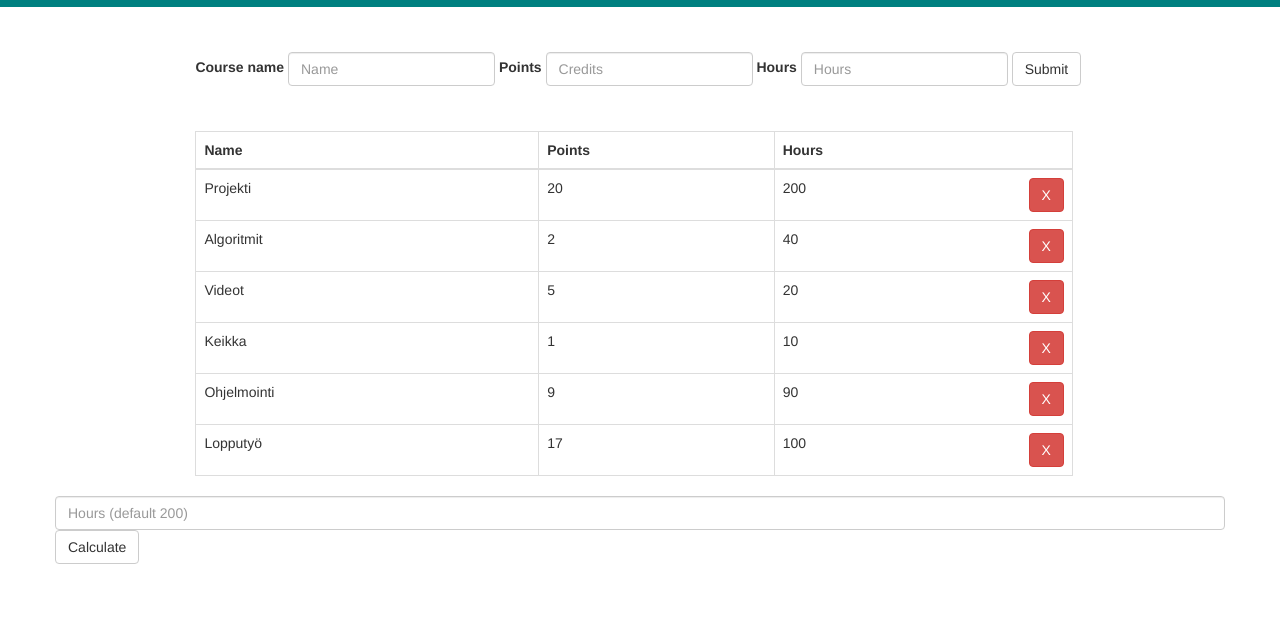
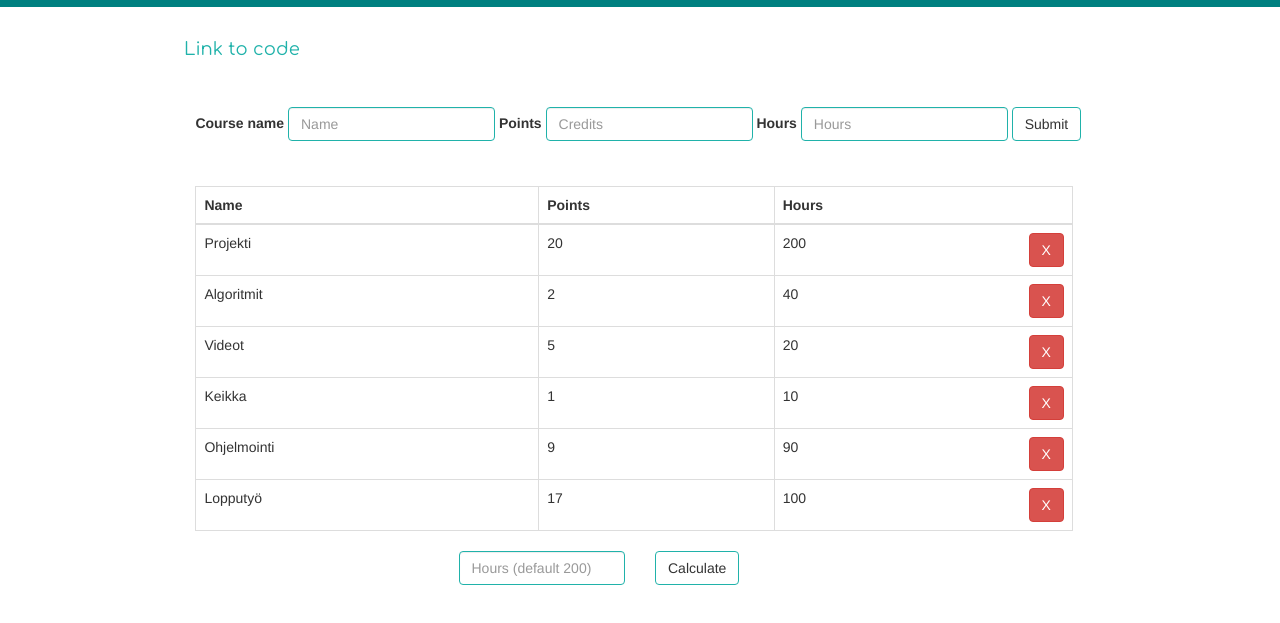
Before and after one commit to hannaa/MWLO, a plain HTML site: page angular/index.html in a window 1280 px wide. Shown: the part 73-696 px from the top of the page. Drawn offline with nearby package versions, Linux system fonts and the light colour scheme.

Commit message:
link added, styles modified

```diff
--- a/angular/index.html
+++ b/angular/index.html
@@ -14,6 +14,9 @@
     </div>
     <div class="row content">
       <div class="container">
+		<div class="row link">
+			<a href="https://github.com/hannaa/MWLO">Link to code</a>
+		</div>
         <div class="row add">
           <div class="addCourse">
             <form class="form-inline" ng-submit="addNew()">
@@ -53,8 +56,12 @@
         </div>
         <div class="row">
           <div class="form-group">
-          <input type="number" class="form-control" ng-model="modHours" placeholder="Hours (default 200)" min="0" step="1">
-          <button type="button" class="btn btn-default" ng-click="optimize()">Calculate</button>
+		  <div class="col-md-6">
+          <input type="number" id="hourform" class="form-control" ng-model="modHours" placeholder="Hours (default 200)" min="0" step="1">
+          </div>
+		  <div class="col-md-6">
+		  <button type="button" class="btn btn-default" ng-click="optimize()">Calculate</button>
+		  </div>
           </div>
         </div>
         <div class="row">
--- a/angular/style.css
+++ b/angular/style.css
@@ -2,6 +2,12 @@ html, body{
   margin: 0;
   padding: 0;
   width: 100%
+}
+
+a{
+  color: lightseagreen;
+  font-family: 'Comfortaa', cursive;
+  font-size: large;
 }
 
 .addCourse{
@@ -13,6 +19,11 @@ html, body{
 .btn-danger{
   float: right;
 }
+
+.btn-default{
+  border-color: lightseagreen;
+}
+
 .content{
   margin: 0;
   width:  100%;
@@ -20,6 +31,20 @@ html, body{
 
 .code{
   text-align: center;
+}
+
+.form-control{
+  border: 1px solid lightseagreen;
+}
+
+#hourform{
+  float: right;
+  width: 30%;
+}
+
+.link{
+  margin-left: 10%;
+  margin-top: 30px;
 }
 
 #optimize{
```
